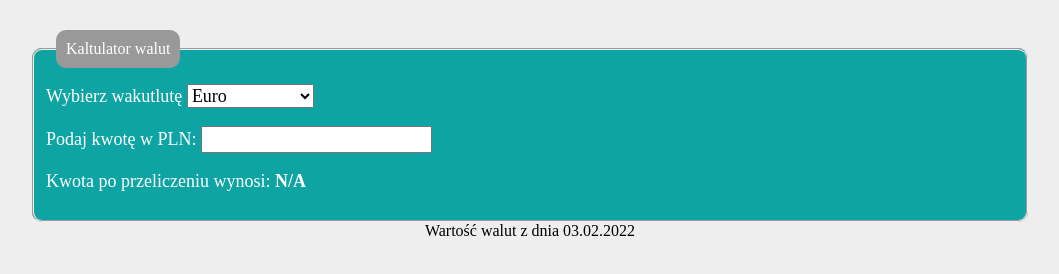
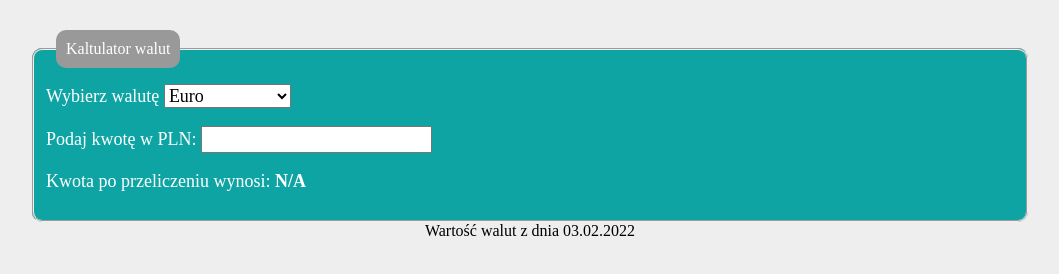
Before and after one commit to mombil/currency_calculator, a plain HTML site: page index.html in a window 1280 px wide. Shown: the whole page, without its empty margins (110-1169 px from the left). Drawn offline with nearby package versions, Linux system fonts and the light colour scheme.

Commit message:
correct the typo

```diff
--- a/index.html
+++ b/index.html
@@ -24,7 +24,7 @@
     <form class="js-form form">
         <fieldset class="form__fieldset">
             <legend class="form__legend">Kaltulator walut</legend>
-            <label class="form__label"> Wybierz wakutlutę
+            <label class="form__label"> Wybierz walutę
                 <select class="js-currency">
                     <option value="euro">Euro</option>
                     <option value="usd">USD</option>
```
